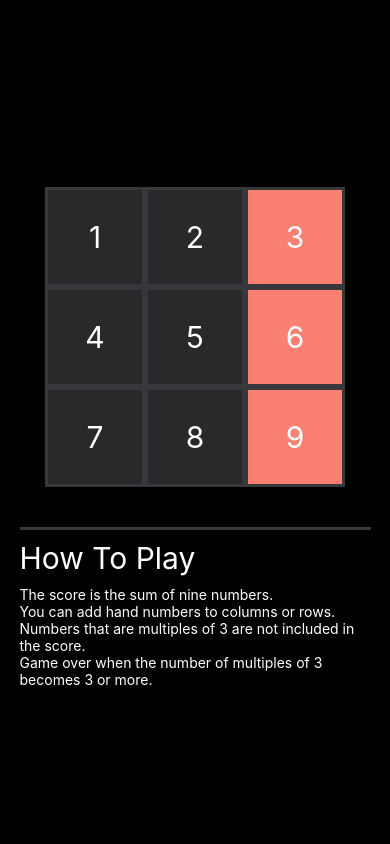
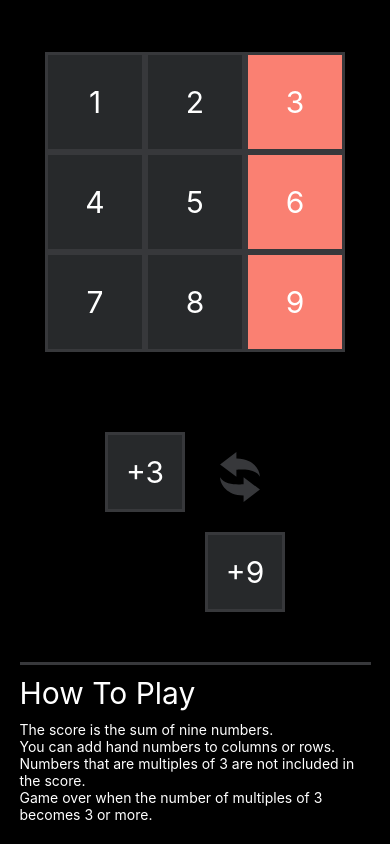
Before and after one commit to calm1205/triple-three-native, a React Native app: screen / in a window 390 px wide. Built offline with nearby package versions, Linux system fonts and the light colour scheme.

Commit message:
make hands components

```diff
--- a/App.tsx
+++ b/App.tsx
@@ -1,7 +1,7 @@
 import React from "react";
 import { StyleSheet, View } from "react-native";
 import { Description } from "./src/components/atoms";
-import { NineSquares } from "./src/components/molecules";
+import { NineSquares, Hands } from "./src/components/molecules";
 
 const defaultValues = [
   [1, 2, 3],
@@ -13,6 +13,8 @@ export default function App() {
   return (
     <View style={styles.container}>
       <NineSquares values={defaultValues} />
+      <View style={styles.mt} />
+      <Hands values={[3, 9]} onPress={() => alert("change")} />
       <View style={styles.mt} />
       <Description />
     </View>
--- a/src/components/atoms/Hand.tsx
+++ b/src/components/atoms/Hand.tsx
@@ -16,8 +16,8 @@ export const Hand: React.FC<BaseHandProps> = ({ value }) => {
 
 const styles = StyleSheet.create({
   container: {
-    width: 100,
-    height: 100,
+    width: 80,
+    height: 80,
     backgroundColor: COLOR.BACKGROUND,
     borderWidth: 3,
     borderColor: COLOR.BORDER,
--- a/src/components/molecules/Hands.tsx
+++ b/src/components/molecules/Hands.tsx
@@ -1,39 +1,50 @@
 import React from "react";
 import { StyleSheet, Text, View } from "react-native";
-import { Square } from "../atoms";
+import { Hand, ChangeIcon } from "../atoms";
 import { COLOR } from "../../utils/style";
 
-type BaseNineSquaresProps = {
-  values: number[][];
+type BaseHandsProps = {
+  values: [number, number];
+  onPress: () => void;
 };
 
-export const NineSquares: React.FC<BaseNineSquaresProps> = ({ values }) => {
+export const Hands: React.FC<BaseHandsProps> = ({ values, onPress }) => {
   return (
     <View style={styles.container}>
-      {values.map((rowValues, i) => {
-        return (
-          <View style={styles.row}>
-            {rowValues.map((v, j) => {
-              return <Square value={v} key={`${i}_${j}`} />;
-            })}
-          </View>
-        );
-      })}
+      <View style={styles.change}>
+        <ChangeIcon width={50} height={50} />
+      </View>
+      <View style={styles.main}>
+        <Hand value={values[0]} />
+      </View>
+      <View style={styles.sub}>
+        <Hand value={values[1]} />
+      </View>
     </View>
   );
 };
 
 const styles = StyleSheet.create({
   container: {
-    width: 300,
-    height: 300,
-    backgroundColor: COLOR.BACKGROUND,
-    borderWidth: 5,
-    borderColor: COLOR.BORDER,
+    width: 200,
+    height: 200,
     alignItems: "center",
     justifyContent: "center",
+    position: "relative",
   },
-  row: {
-    flexDirection: "row",
+  change: {
+    position: "absolute",
+    top: 30,
+    right: 30,
+  },
+  main: {
+    position: "absolute",
+    top: 10,
+    left: 10,
+  },
+  sub: {
+    position: "absolute",
+    bottom: 10,
+    right: 10,
   },
 });
--- a/src/components/molecules/index.ts
+++ b/src/components/molecules/index.ts
@@ -1 +1,2 @@
 export { NineSquares } from "./NineSquares";
+export { Hands } from "./Hands";
```
